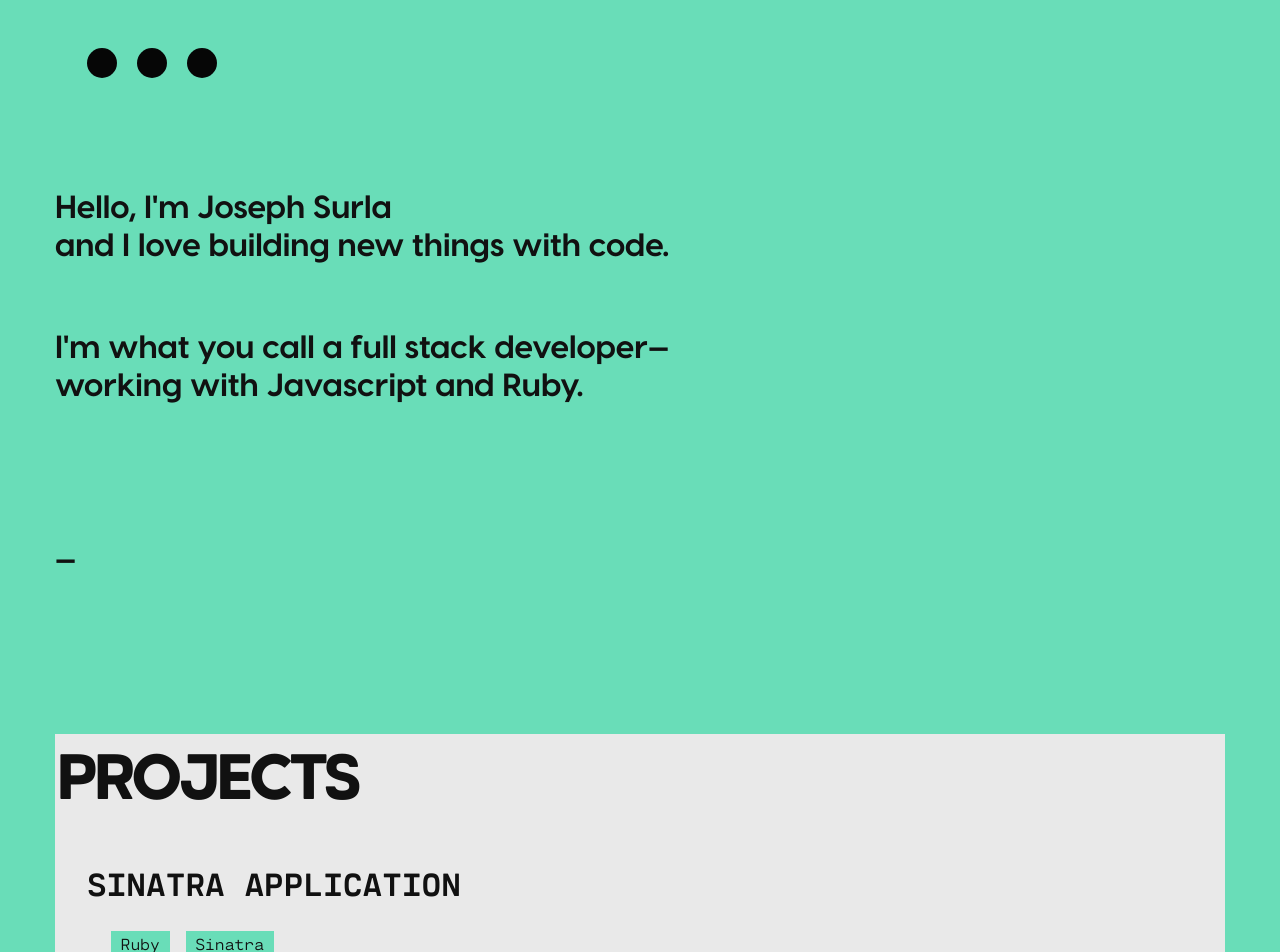
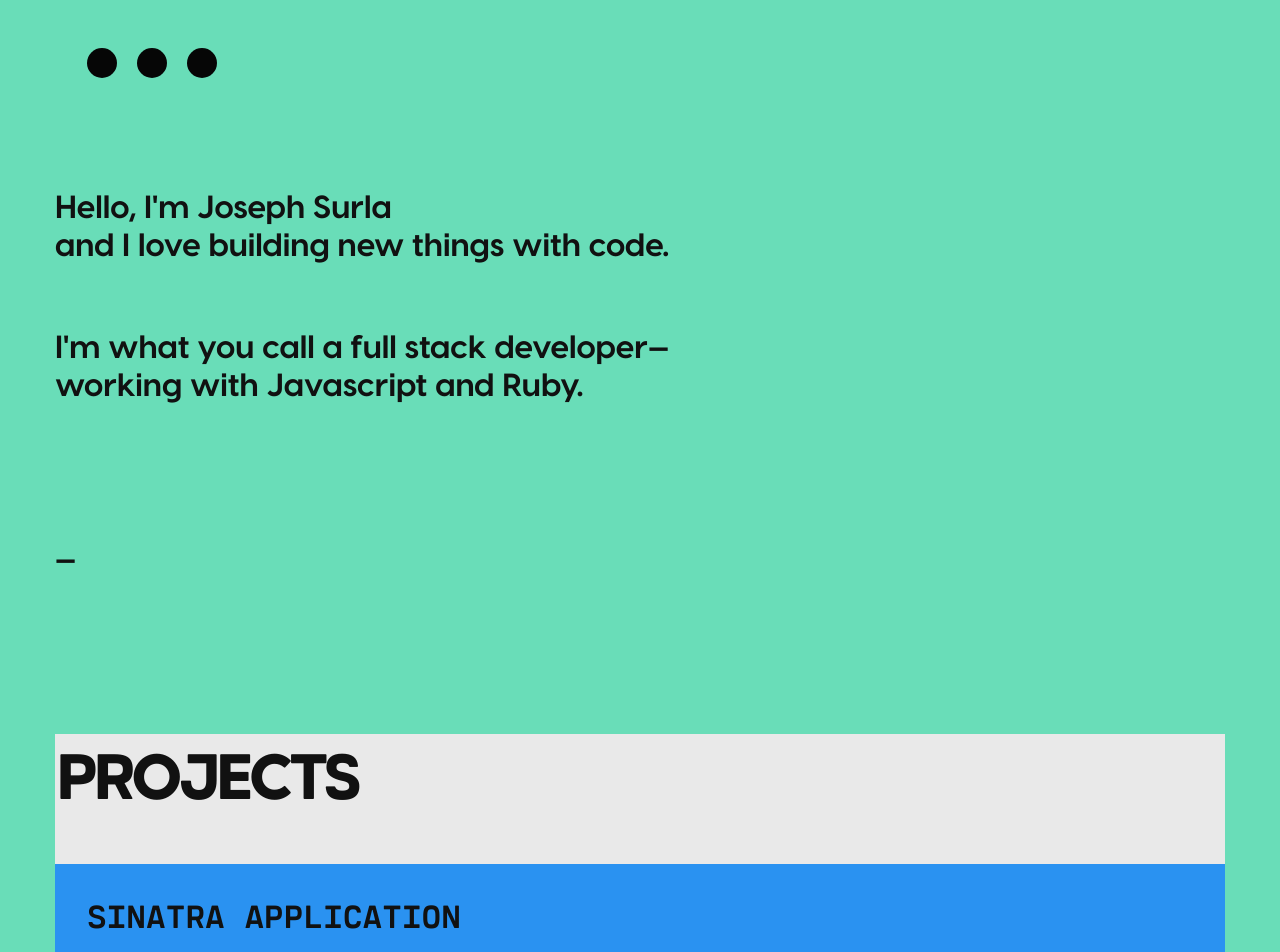
Before and after one commit to surla/surla-react, a React (Create React App) app: page / in a window 1280 px wide. Shown: the top 952 px of the page. Built offline with nearby package versions, Linux system fonts and the light colour scheme.

Commit message:
Update styling for Project components

```diff
--- a/src/components/Projects/Project.js
+++ b/src/components/Projects/Project.js
@@ -5,11 +5,17 @@ const Wrapper = styled.section`
   font-family: cartographmono-regular;
 `
 
+const ProjectInfo = styled.div`
+  height: 160px;
+  background-color: #2A92F1;
+`
+
 const ProjectTitle = styled.h3`
   font-family: cartographmono-bold;
   text-transform: uppercase;
   font-size: 2em;
   margin-left: 1em;
+  padding-top: 1em;
 `
 
 const List = styled.ul`
@@ -23,16 +29,16 @@ const List = styled.ul`
   }
 `
 
-const Projects = () => (
+const Project = () => (
   <Wrapper>
-    <div>
+    <ProjectInfo>
       <ProjectTitle>Sinatra Application</ProjectTitle>
       <List>
         <li>Ruby</li>
         <li>Sinatra</li>
       </List>
-    </div>
+    </ProjectInfo>
   </Wrapper>
 )
 
-export default Projects;
+export default Project;
--- a/src/components/Projects/Projects.js
+++ b/src/components/Projects/Projects.js
@@ -19,6 +19,7 @@ const Projects = () => (
   <Wrapper>
     <Title>Projects</Title>
     <Project />
+    <Project />
   </Wrapper>
 )
 
```
